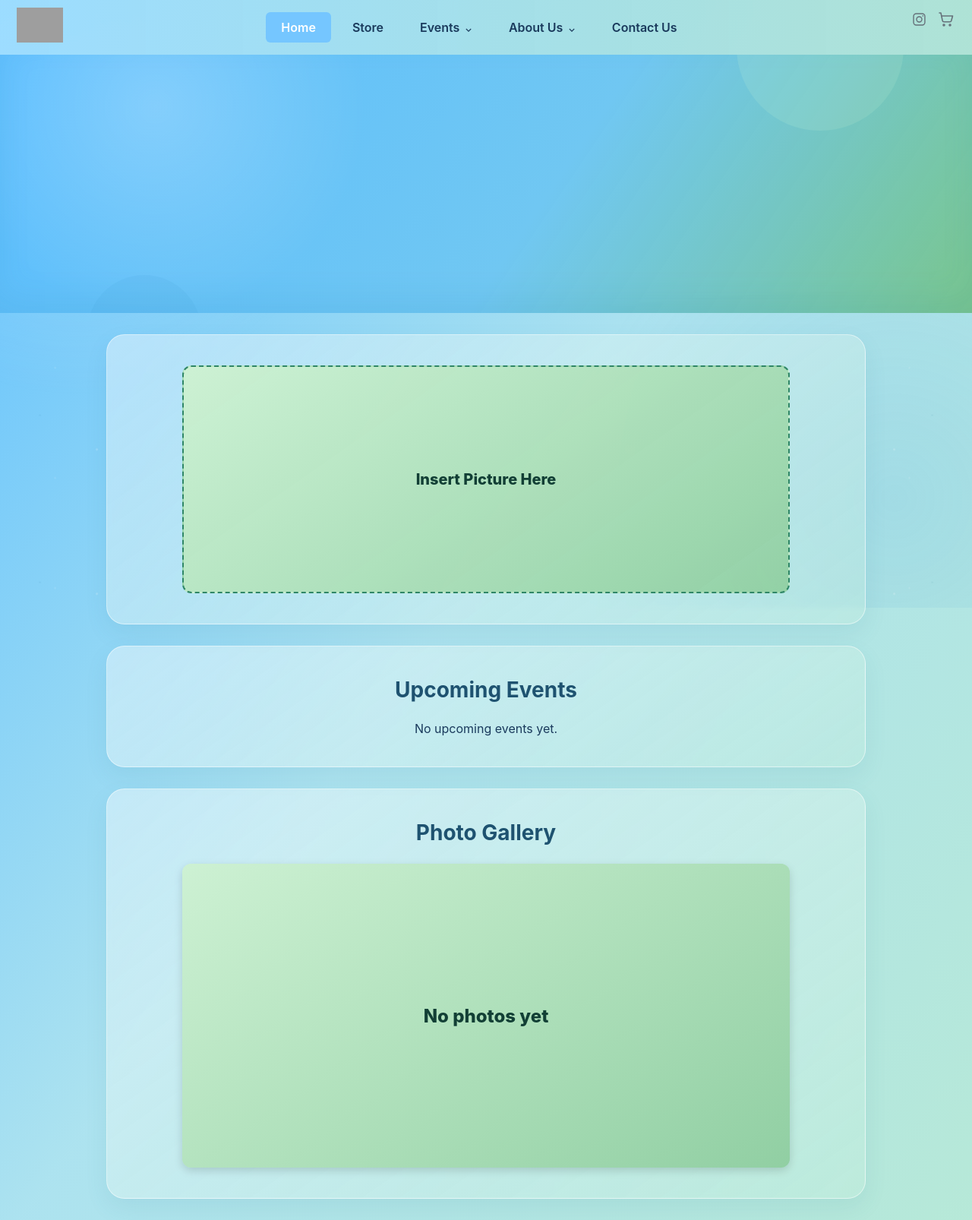
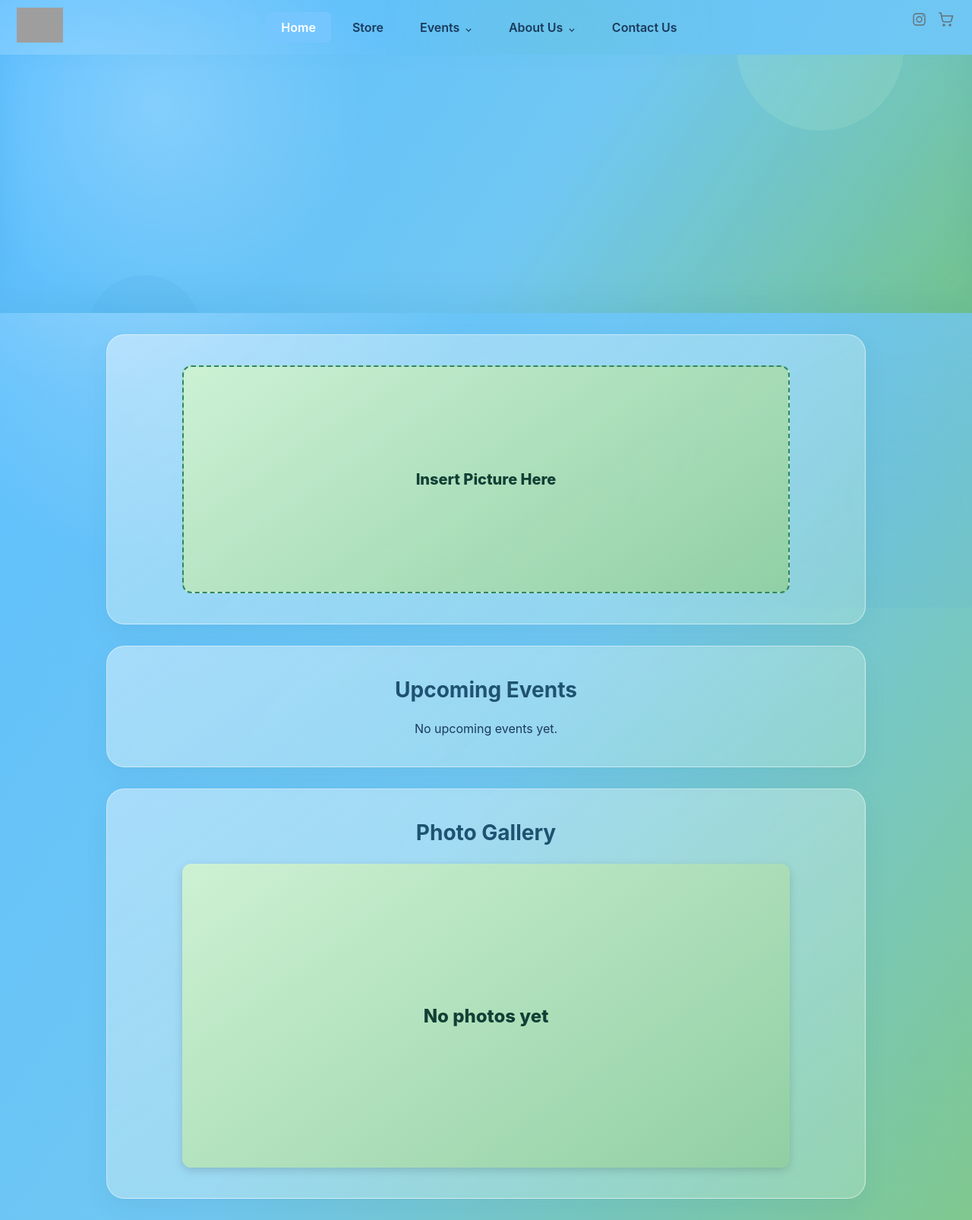
Before and after one commit to iFound1229/FISwebsite, a Flask app: page / in a window 1280 px wide. Shown: the whole page at 76% size. Run offline with Flask 3, Linux system fonts and the light colour scheme; data that the repository does not hold is empty; some libraries are stand-ins or nearby versions; grey boxes are pictures that could not be loaded.

Commit message:
Clean up and simplify stylesheet styles
Replit-Commit-Author: Agent

```diff
--- a/static/style.css
+++ b/static/style.css
@@ -10,7 +10,9 @@
 
 body {
   font-family: Inter, "Avenir Next", "Segoe UI", sans-serif;
-  background: linear-gradient(125deg, rgba(91, 190, 255, 0.98) 0%, rgba(171, 226, 239, 0.98) 48%, rgba(181, 232, 215, 0.98) 100%);
+  background:
+    radial-gradient(circle at 16% 20%, rgba(255, 255, 255, 0.22), transparent 25%),
+    linear-gradient(124deg, rgba(91, 190, 255, 1) 0%, rgba(112, 199, 242, 1) 56%, rgba(117, 195, 133, 0.92) 100%);
   color: #1a3a5c;
   min-height: 100vh;
   position: relative;
@@ -29,28 +31,6 @@ body::before {
     radial-gradient(circle at 58% 5%, rgba(118, 201, 143, 0.13), transparent 24%);
 }
 
-body::after {
-  content: "";
-  position: fixed;
-  inset: -12%;
-  z-index: -1;
-  pointer-events: none;
-  opacity: 0.3;
-  background-image:
-    radial-gradient(circle, rgba(255, 255, 255, 0.62) 0 1.4px, transparent 1.8px),
-    radial-gradient(circle, rgba(30, 112, 145, 0.22) 0 1px, transparent 1.5px),
-    radial-gradient(circle, rgba(255, 255, 255, 0.42) 0 1px, transparent 1.4px);
-  background-size: 175px 190px, 235px 220px, 125px 145px;
-  background-position: 10px 30px, 80px 100px, 30px 80px;
-  animation: drift-particles 32s linear infinite;
-}
-
-@keyframes drift-particles {
-  0% { transform: translate3d(0, 0, 0); }
-  50% { transform: translate3d(22px, -18px, 0); }
-  100% { transform: translate3d(0, 0, 0); }
-}
-
 .tabs {
   position: relative;
   display: flex;
@@ -58,7 +38,7 @@ body::after {
   gap: 8px;
   padding: 16px 150px 16px 132px;
   flex-wrap: wrap;
-  background: linear-gradient(90deg, rgba(158, 221, 255, 0.96), rgba(174, 226, 211, 0.92));
+  background: transparent;
 }
 
 .nav-brand {
@@ -870,9 +850,6 @@ section h2 {
 }
 
 @media (prefers-reduced-motion: reduce) {
-  body::after {
-    animation: none;
-  }
   .reveal-on-scroll {
     opacity: 1;
     transform: none;
```
